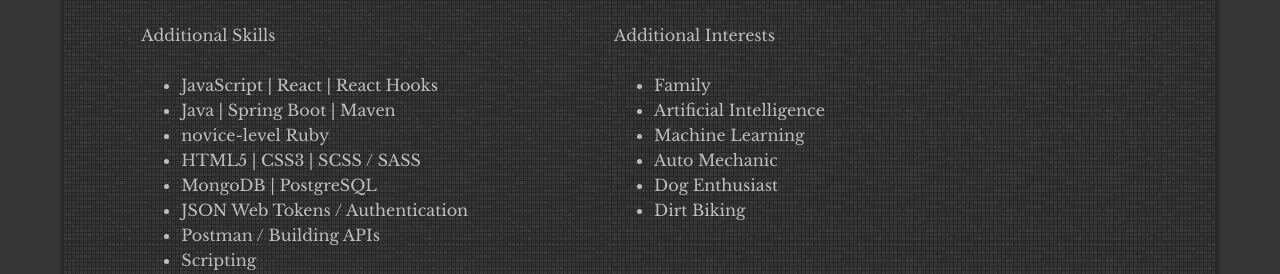
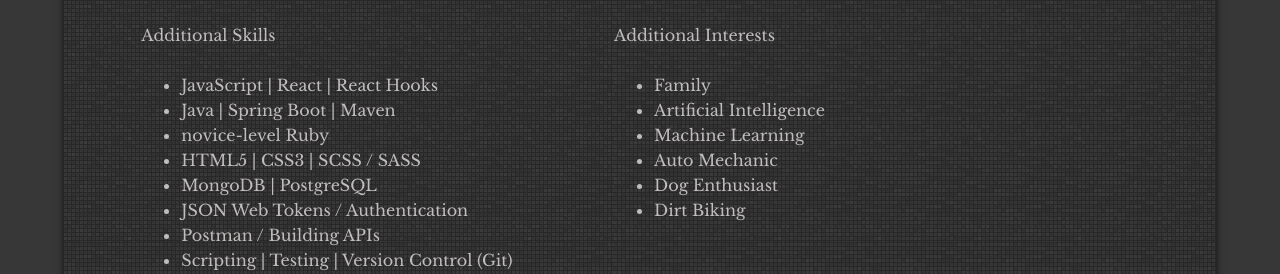
Before and after one commit to JasonB101/portfolio, a website: page index.html in a window 1280 px wide. Shown: the part 508-782 px from the top of the page. Drawn offline with nearby package versions, Linux system fonts and the light colour scheme; a web font is replaced by a local one.

Commit message:
Update portfolio Skills

```diff
--- a/index.html
+++ b/index.html
@@ -72,7 +72,7 @@
                         <li>MongoDB | PostgreSQL</li>
                         <li>JSON Web Tokens / Authentication</li>
                         <li>Postman / Building APIs</li>
-                        <li>Scripting</li>
+                        <li>Scripting | Testing | Version Control (Git)</li>
                         <li>MacOS | Linux | Windows</li>
 
                     </ul>
```
Also changed, not shown: 1 other file.
